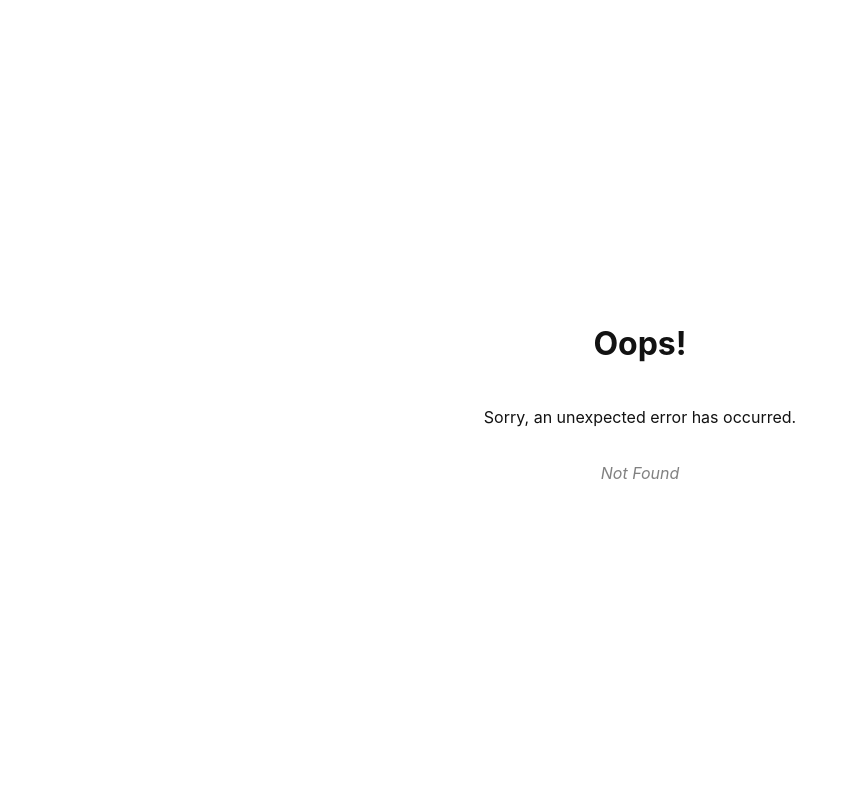
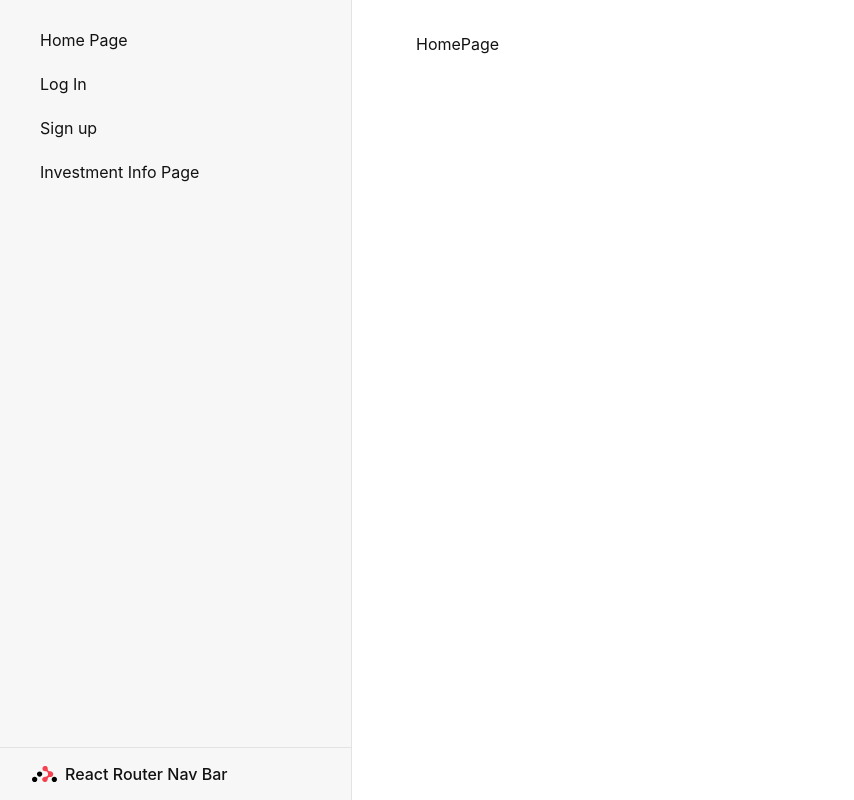
Before and after one commit to evelyn-tse/ghh-2022, a React (Create React App) app: page /home_page in a window 1280 px wide. Before the commit this address had no page. Shown: the whole page, without its empty margins (0-854 px from the left). Built offline with nearby package versions, Linux system fonts and the light colour scheme.

Commit message:
Home_Page routing url

```diff
--- a/src/index.js
+++ b/src/index.js
@@ -11,6 +11,7 @@ import reportWebVitals from './reportWebVitals';
 import Root from "./routes/root";
 import ErrorPage from "./error-page";
 import Contact from "./routes/contact";
+import HomePage from "./routes/HomePage";
 
 const router = createBrowserRouter([
   {
@@ -21,6 +22,10 @@ const router = createBrowserRouter([
       {
         path: "contacts/:contactId",
         element: <Contact />,
+      },
+      {
+        path: "home_page/",
+        element: <HomePage />,
       },
     ],
 
--- a/src/routes/root.jsx
+++ b/src/routes/root.jsx
@@ -7,7 +7,7 @@ export default function Root() {
           <nav>
             <ul>
               <li>
-                <Link to={`contacts/1`}>Home Page</Link>
+                <Link to={`home_page/`}>Home Page</Link>
               </li>
               <li>
                 <Link to={`contacts/2`}>Log In</Link>
```
